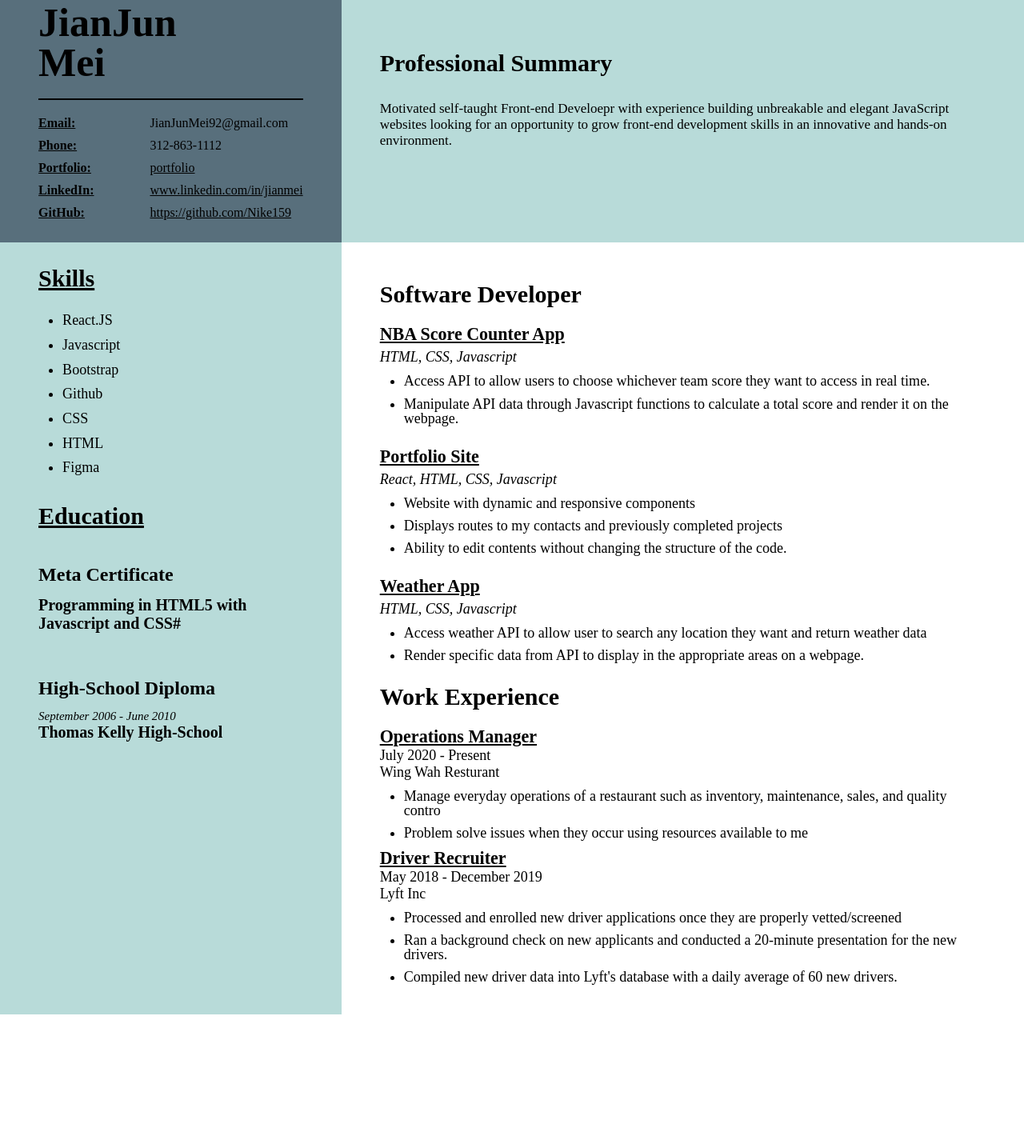
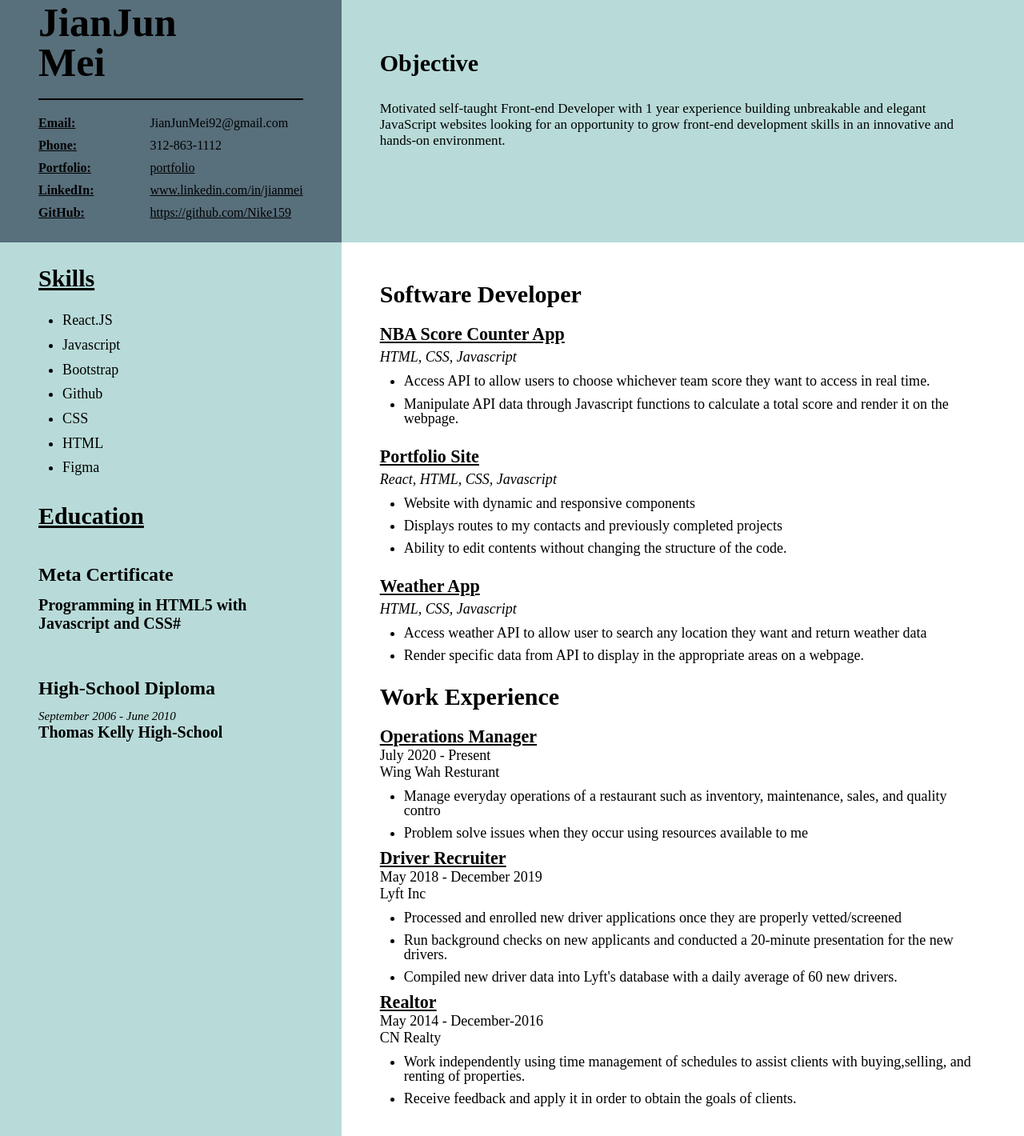
Before and after one commit to Nike159/Resume, a plain HTML site: page index.html in a window 1280 px wide. Shown: the part 25-1445 px from the top of the page at 80% size. Before the commit the page ends 1293 px from the top, so only its background shows below. Drawn offline with nearby package versions, Linux system fonts and the light colour scheme.

Commit message:
Update index.html
push updates

```diff
--- a/index.html
+++ b/index.html
@@ -70,9 +70,9 @@
       </div>
       <div class="summary-section">
         <div class="summary">
-          <h3 class="header-three">Professional Summary</h3>
+          <h3 class="header-three">Objective</h3>
           <p class="summary-paragraph">
-            Motivated self-taught Front-end Develoepr with experience building unbreakable and elegant JavaScript websites looking for an opportunity to grow front-end development skills in an innovative and hands-on environment.
+            Motivated self-taught Front-end Developer with 1 year experience building unbreakable and elegant JavaScript websites looking for an opportunity to grow front-end development skills in an innovative and hands-on environment.
           </p>
         </div>
       </div>
@@ -147,11 +147,27 @@
               <li class="list-item line">
                 Processed and enrolled new driver applications once they are properly vetted/screened              </li>
               <li class="list-item line">
-                Ran a background check on new applicants and conducted a 20-minute presentation for the new drivers.
+                Run background checks on new applicants and conducted a 20-minute presentation for the new drivers.
               </li>
               <li class="list-item line">
                 Compiled new driver data into Lyft's database with a daily average of 60 new drivers.
               </li>
+            </ul>
+          </div>
+
+          <div class="company-container">
+            <p class="title bold">Realtor</p>
+            <p class="year"> May 2014 - December-2016
+            </p>
+            <p class="year blur">CN Realty</p>
+            <ul>
+              <li class="list-item line">
+                Work independently using time management of schedules to assist clients with buying,selling, and renting of properties.
+             </li>
+              <li class="list-item line">
+                Receive feedback and apply it in order to obtain the goals of clients.
+              </li>
+
             </ul>
           </div>
 
```
